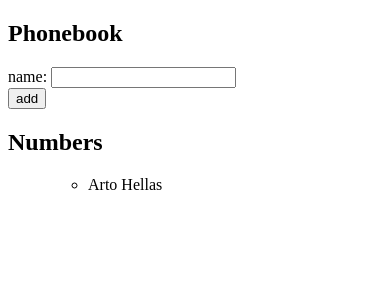
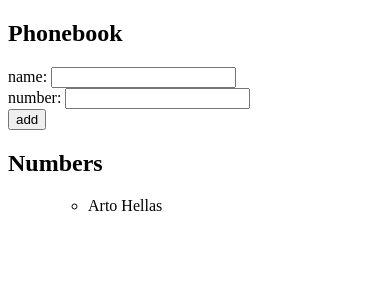
Before and after one commit to DTree-ntd/full-stack-helsinki, a React (Create React App) app: page / in a window 390 px wide. Shown: the top 300 px of the page. Built offline with nearby package versions, Linux system fonts and the light colour scheme.

Commit message:
part2.8 phone book

```diff
--- a/src/App.js
+++ b/src/App.js
@@ -6,6 +6,7 @@ const App = () => {
     { name: 'Arto Hellas' }
   ])
   const [newName, setNewName] = useState('')
+  const [newPhone, setNewPhone] = useState('')
 
   const addName = (event) => {
     event.preventDefault()
@@ -14,17 +15,28 @@ const App = () => {
       return window.alert(`${newName} is already added to phonebook`)
     }
 
+    if (!newName || !newPhone) {
+      return persons
+    }
+
     const nameObject = {
       name: newName,
+      phone: newPhone,
       id: persons.length + 1,
     }
 
+
     setPersons(persons.concat(nameObject))
     setNewName('')
+    setNewPhone('')
   }
 
-  const handleNoteChange = (event) => {
+  const handleNameChange = (event) => {
     setNewName(event.target.value)
+  }
+
+  const handlePhoneChange = (event) => {
+    setNewPhone(event.target.value)
   }
 
   return (
@@ -32,7 +44,10 @@ const App = () => {
       <h2>Phonebook</h2>
       <form onSubmit={addName}>
         <div>
-          name: <input value={newName} onChange={handleNoteChange} />
+          name: <input value={newName} onChange={handleNameChange} />
+        </div>
+        <div>
+          number: <input value={newPhone} onChange={handlePhoneChange} />
         </div>
         <div>
           <button type="submit">add</button>
--- a/src/components/Person.js
+++ b/src/components/Person.js
@@ -1,6 +1,6 @@
 const Person = ({ person }) => {
   return (
-    <li>{person.name}</li>
+    <li>{person.name} {person.phone}</li>
   )
 }
 
```
